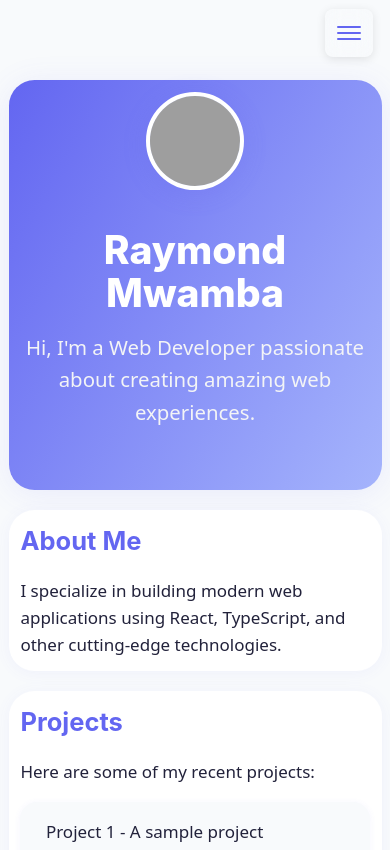
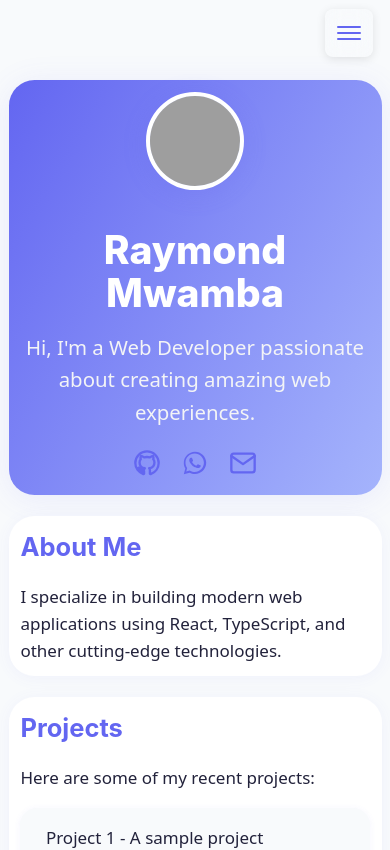
Before and after one commit to Raymond-mwamba/my-portifolio, a React (Vite) app: page / in a window 390 px wide. Shown: the top 850 px of the page. Built offline with nearby package versions, Linux system fonts and the light colour scheme; grey boxes are pictures that could not be loaded.

Commit message:
made changes

```diff
--- a/src/App.css
+++ b/src/App.css
@@ -369,14 +369,15 @@ li {
   justify-content: center;
 }
 .profile-img {
-  width: 140px;
-  height: 140px;
+  width: 200px;
+  height: 200px;
   object-fit: cover;
   border-radius: 50%;
   box-shadow: 0 4px 24px rgba(99,102,241,0.18);
   border: 4px solid #fff;
   background: #e0e7ff;
   display: block;
+  margin-bottom: 1.5rem;
 }
 .hero-text {
   flex: 1 1 250px;
@@ -401,6 +402,10 @@ li {
   .hero-text {
     text-align: center;
   }
+  .profile-img {
+    width: 130px;
+    height: 130px;
+  }
 }
 
 @media (max-width: 480px) {
@@ -408,6 +413,25 @@ li {
     width: 90px;
     height: 90px;
     margin-bottom: 1rem;
+  }
+}
+
+.hero-icons {
+  display: flex;
+  gap: 1.2rem;
+  margin-top: 1.2rem;
+  align-items: center;
+}
+.hero-icons .footer-icon {
+  color: #6366f1;
+  transition: color 0.2s;
+}
+.hero-icons .footer-icon:hover {
+  color: #25d366;
+}
+@media (max-width: 700px) {
+  .hero-icons {
+    justify-content: center;
   }
 }
 
@@ -660,6 +684,21 @@ a, button, .projects li {
   letter-spacing: 0.02em;
   margin-top: 2rem;
 }
+
+.footer-icons {
+  display: flex;
+  justify-content: center;
+  gap: 1.5rem;
+  margin-bottom: 0.5rem;
+}
+.footer-icon {
+  color: #6366f1;
+  transition: color 0.2s;
+}
+.footer-icon:hover {
+  color: #25d366;
+}
+
 @media (max-width: 700px) {
   .footer {
     font-size: 0.95rem;
--- a/src/App.tsx
+++ b/src/App.tsx
@@ -34,9 +34,20 @@ function App() {
             <div className="hero-text">
               <h1>Raymond Mwamba</h1>
               <p>Hi, I'm a Web  Developer passionate about creating amazing web experiences.</p>
-            </div>
-          </motion.div>
-        </section>
+              <div className="hero-icons">
+                <a href="https://github.com/Raymond-Mwamba" target="_blank" rel="noopener noreferrer" aria-label="GitHub">
+                  <svg width="28" height="28" viewBox="0 0 24 24" fill="none" stroke="currentColor" strokeWidth="2" strokeLinecap="round" strokeLinejoin="round" className="footer-icon"><path d="M12 2C6.477 2 2 6.484 2 12.021c0 4.428 2.865 8.184 6.839 9.504.5.092.682-.217.682-.482 0-.237-.009-.868-.014-1.703-2.782.605-3.369-1.342-3.369-1.342-.454-1.154-1.11-1.462-1.11-1.462-.908-.62.069-.608.069-.608 1.004.07 1.532 1.032 1.532 1.032.892 1.53 2.341 1.088 2.91.832.091-.647.35-1.088.636-1.339-2.221-.253-4.555-1.113-4.555-4.951 0-1.093.39-1.987 1.029-2.686-.103-.253-.446-1.272.098-2.65 0 0 .84-.27 2.75 1.025A9.564 9.564 0 0 1 12 6.844c.85.004 1.705.115 2.504.337 1.909-1.295 2.748-1.025 2.748-1.025.546 1.378.202 2.397.1 2.65.64.699 1.028 1.593 1.028 2.686 0 3.847-2.337 4.695-4.566 4.944.359.309.678.919.678 1.852 0 1.336-.012 2.417-.012 2.747 0 .267.18.579.688.481C19.138 20.2 22 16.447 22 12.021 22 6.484 17.523 2 12 2z"></path></svg>
+                </a>
+                <a href="https://wa.me/255753371512" target="_blank" rel="noopener noreferrer" aria-label="WhatsApp">
+                  <svg width="28" height="28" viewBox="0 0 32 32" fill="currentColor" className="footer-icon"><path d="M16.003 3.2c-7.06 0-12.8 5.74-12.8 12.8 0 2.26.6 4.47 1.74 6.41L3.2 28.8l6.56-1.71c1.87 1.02 3.98 1.56 6.24 1.56h.01c7.06 0 12.8-5.74 12.8-12.8 0-3.42-1.33-6.64-3.75-9.06-2.42-2.42-5.64-3.75-9.06-3.75zm0 23.2c-2.01 0-3.98-.54-5.68-1.56l-.41-.24-3.89 1.01 1.04-3.78-.27-.43c-1.08-1.7-1.65-3.67-1.65-5.7 0-5.79 4.71-10.5 10.5-10.5 2.81 0 5.45 1.1 7.43 3.08 1.98 1.98 3.07 4.62 3.07 7.42 0 5.79-4.71 10.5-10.5 10.5zm5.77-7.93c-.32-.16-1.89-.93-2.18-1.04-.29-.11-.5-.16-.71.16-.21.32-.82 1.04-1.01 1.25-.18.21-.37.23-.69.08-.32-.16-1.36-.5-2.59-1.59-.96-.86-1.61-1.92-1.8-2.24-.19-.32-.02-.5.14-.66.14-.14.32-.37.48-.55.16-.18.21-.32.32-.53.11-.21.05-.4-.03-.56-.08-.16-.71-1.71-.97-2.34-.26-.62-.53-.54-.71-.55-.18-.01-.4-.01-.62-.01-.21 0-.56.08-.85.4-.29.32-1.12 1.09-1.12 2.65 0 1.56 1.15 3.06 1.31 3.27.16.21 2.27 3.47 5.51 4.73.77.33 1.37.53 1.84.68.77.25 1.47.21 2.02.13.62-.09 1.89-.77 2.16-1.51.27-.74.27-1.37.19-1.51-.08-.14-.29-.21-.61-.37z"></path></svg>
+                </a>
+                <a href="mailto:mwambah92@gmail.com" target="_blank" rel="noopener noreferrer" aria-label="Email">
+                  <svg width="28" height="28" viewBox="0 0 24 24" fill="none" stroke="currentColor" strokeWidth="2" strokeLinecap="round" strokeLinejoin="round" className="footer-icon"><rect x="2" y="4" width="20" height="16" rx="2" ry="2"></rect><polyline points="22,6 12,13 2,6"></polyline></svg>
+                </a>
+              </div> {/* Closing hero-text div */}
+            </div> {/* Closing hero-text div */}
+          </motion.div> {/* Closing motion.div */}
+        </section> {/* Closing hero section */}
 
         <section id="about" className="section about">
           <h2>About Me</h2>
@@ -80,9 +91,12 @@ function App() {
             <button type="submit">Send Message</button>
           </form>
         </section>
-      </div>
+      </div> {/* Closing app div */}
+
       <footer className="footer">
-        © {new Date().getFullYear()} M.R tech solutions. All rights reserved.
+        <div>
+          © {new Date().getFullYear()} M.R tech solutions. All rights reserved.
+        </div>
       </footer>
     </>
   );
```
